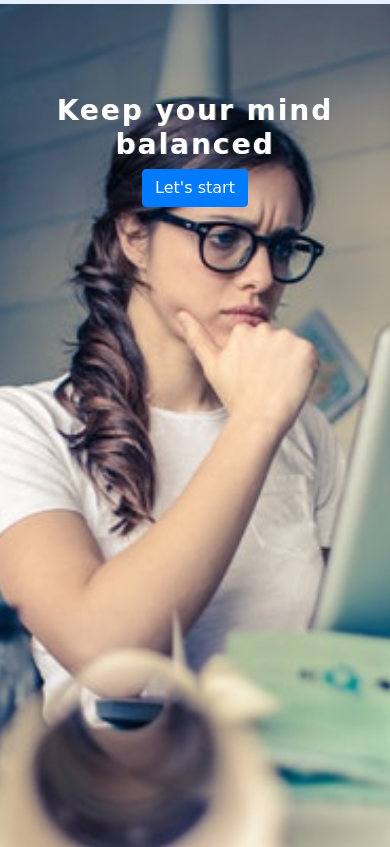
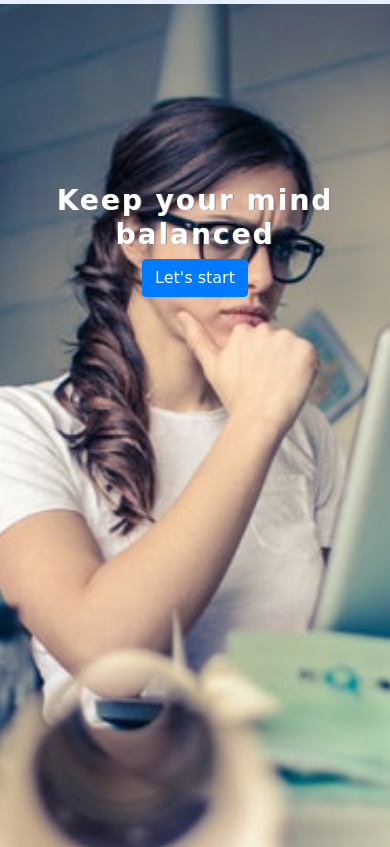
Before and after one commit to mk3051458/myfitnessguide.github.io, a PHP site: page /mindset/index.php in a window 390 px wide. Shown: the part 86-933 px from the top of the page. Run offline with PHP 8.4, Linux system fonts and the light colour scheme; some libraries are stand-ins or nearby versions.

Commit message:
updating margin of description text for small screens in mindset index file

```diff
--- a/mindset/css/MindsetStyle.css
+++ b/mindset/css/MindsetStyle.css
@@ -36,4 +36,7 @@
         background-size: cover;
         background-position: center;
     }
+    .mindset-description-text{
+        margin-top : 50%
+    }
 }
```
